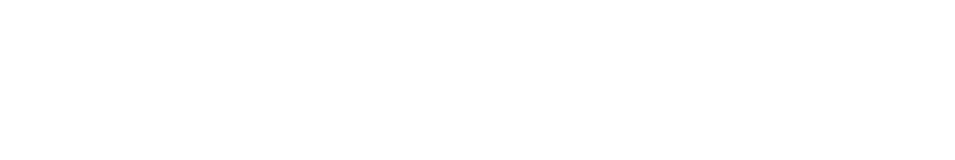
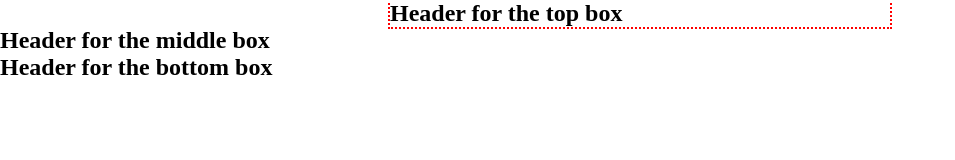
Before and after one commit to Jneala/WebFundamentals, a plain HTML site: page My WebFund Exam/index.html in a window 1280 px wide. Shown: the whole page, without its empty margins (0-955 px from the left). Drawn offline with Linux system fonts and the light colour scheme.

Commit message:
began work on web fund exam content

```diff
--- a/My WebFund Exam/index.html
+++ b/My WebFund Exam/index.html
@@ -5,10 +5,19 @@
   <meta http-equiv="X-UA-Compatible" content="IE=edge">
   <meta name="viewport" content="width=device-width, initial-scale=1.0">
   <link rel="stylesheet" href="style.css">
-  <title>Document</title>
+  <title>Web Fund Exam</title>
 </head>
 <body>
   <div id="wrapper">
+    <div id="topBox">
+      <h2>Header for the top box</h2>
+    </div>
+    <div id="middleBox">
+      <h2>Header for the middle box</h2>
+    </div>
+    <div id="bottomBox">
+      <h2>Header for the bottom box</h2>
+    </div>
 
   </div>
 </body>
--- a/My WebFund Exam/style.css
+++ b/My WebFund Exam/style.css
@@ -4,3 +4,9 @@
   vertical-align: top;
   box-sizing: border-box;
 }
+
+#topBox {
+  width: 500px;
+  outline: dotted 2px red;
+  margin: 0 auto;
+}
```
